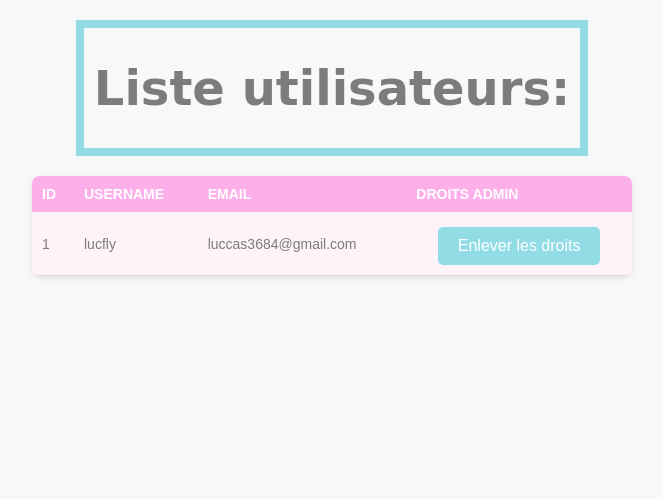
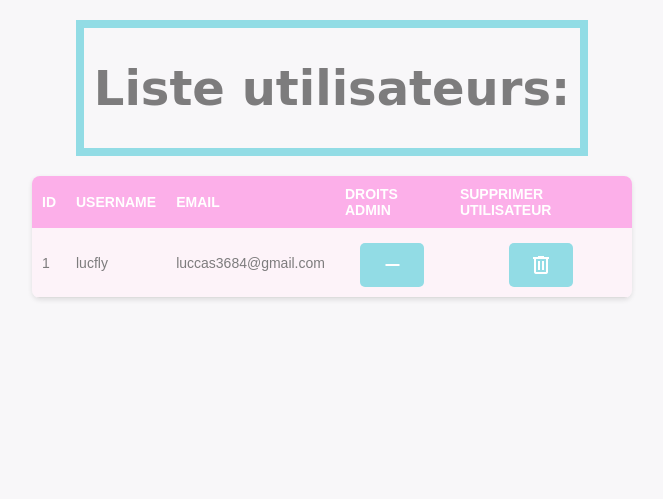
Before and after one commit to lucfly27/auxilium, a Flask app: page /listuser in a window 1280 px wide. Shown: the top 499 px of the page, without its empty margins (308-971 px from the left). Run offline with Flask 3, Linux system fonts and the light colour scheme; a user stored in the database is signed in; data comes from the database, SQL or seed files in the repository.

Commit message:
Add system for delete user in listuser page

```diff
--- a/app.py
+++ b/app.py
@@ -271,6 +271,42 @@ def inscription():
             conn.close()
 
     return render_template('inscription.html')
+
+@app.route('/supprimerutilisateur/<int:id_user>')
+def supprimerutilisateur(id_user):
+    """
+    Supprime un utilisateurs avec son id et remet à jour tous les id
+    """
+    if 'username' not in session:
+        flash('Veuillez vous connecter d\'abord', 'error')
+        return redirect(url_for('login', modal=True))
+    elif not check_admin(session['username']):
+        return redirect(url_for('home'))
+    else:
+        conn = get_db_connection()
+        cursor = conn.cursor()
+
+        cursor.execute('SELECT * FROM utilisateurs WHERE id_utilisateur = ?', (id_user,))
+        exist = cursor.fetchall()
+
+        if exist:
+            cursor.execute('DELETE FROM utilisateurs WHERE id_utilisateur = ?', (id_user,))
+            cursor.execute('''
+                UPDATE utilisateurs
+                SET id_utilisateur = id_utilisateur - 1
+                WHERE id_utilisateur > ?;
+            ''', (id_user,))
+            cursor.execute("DELETE FROM sqlite_sequence WHERE name='utilisateurs';")
+            flash('Utilisateur supprimée avec succés !', 'succes')
+            print(f'Utilisateur id={id_user} supprimée')
+        else:
+            flash('Utilisateur introuvable', 'error')
+
+
+        conn.commit()
+        conn.close()
+
+        return redirect(url_for('listuser'))
 
 @app.route('/get-matieres')
 def get_matieres():
--- a/templates/listuser.html
+++ b/templates/listuser.html
@@ -4,7 +4,7 @@
     <meta charset="UTF-8">
     <meta name="viewport" content="width=device-width, initial-scale=1.0">
     <link rel="stylesheet" href="{{ url_for('static', filename='style.css') }}">
-    <link rel="stylesheet" href="https://fonts.googleapis.com/css2?family=Material+Symbols+Outlined:opsz,wght,FILL,GRAD@24,400,0,0&icon_names=home" />
+    <link rel="stylesheet" href="https://fonts.googleapis.com/css2?family=Material+Symbols+Outlined:opsz,wght,FILL,GRAD@24,400,0,0" />
     <title>Auxilium</title>
 </head>
 <body>
@@ -20,6 +20,7 @@
                     <th>Username</th>
                     <th>Email</th>
                     <th>Droits admin</th>
+                    <th>Supprimer utilisateur</th>
                   </tr>
                 </thead>
                 <tbody>
@@ -32,13 +33,30 @@
                         <td>
                         {% if utilisateur['admin_perm'] == 1 %}
                           <form action="/removeadmin/{{ utilisateur['id_utilisateur'] }}" method="GET">
-                            <button type="submit" class="button">Enlever les droits</button>
+                            <button type="submit" class="button">
+                              <span class="material-symbols-outlined">
+                                remove
+                              </span>
+                            </button>
                           </form>
                         {% elif utilisateur['admin_perm'] == 0 %}
                           <form action="/addadmin/{{ utilisateur['id_utilisateur'] }}" method="GET">
-                            <button type="submit" class="button">Ajouter les droits</button>
+                            <button type="submit" class="button">
+                              <span class="material-symbols-outlined">
+                                add
+                              </span>
+                            </button>
                           </form>
                         {% endif %}
+                        </td>
+                        <td>
+                          <form action="/supprimerutilisateur/{{ utilisateur['id_utilisateur'] }}" method="GET">
+                            <button type="submit" class="button">
+                                <span class="material-symbols-outlined">
+                                  delete
+                                </span>
+                            </button>
+                          </form>
                         </td>
                       </tr>
                     {% endif %}
```
